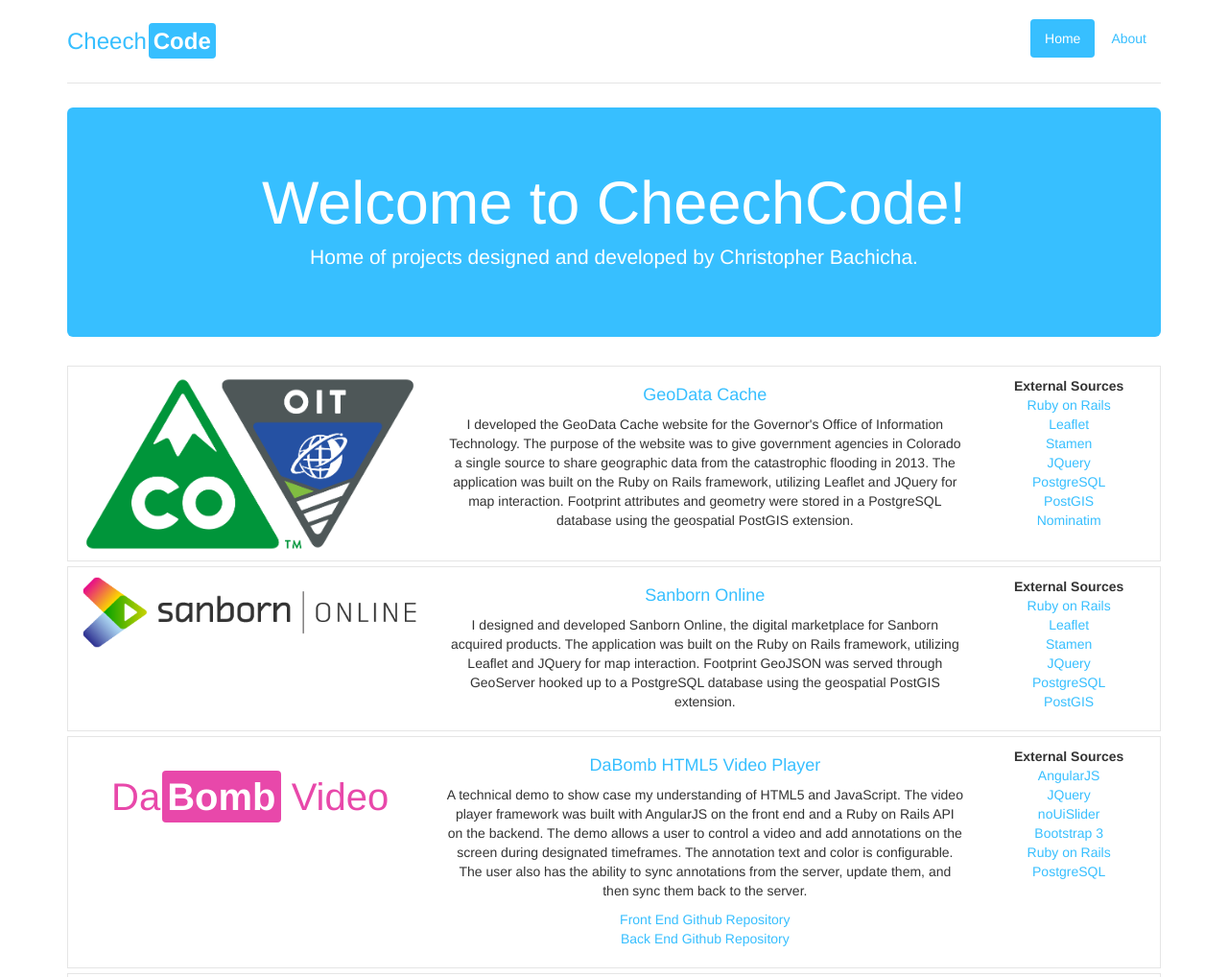
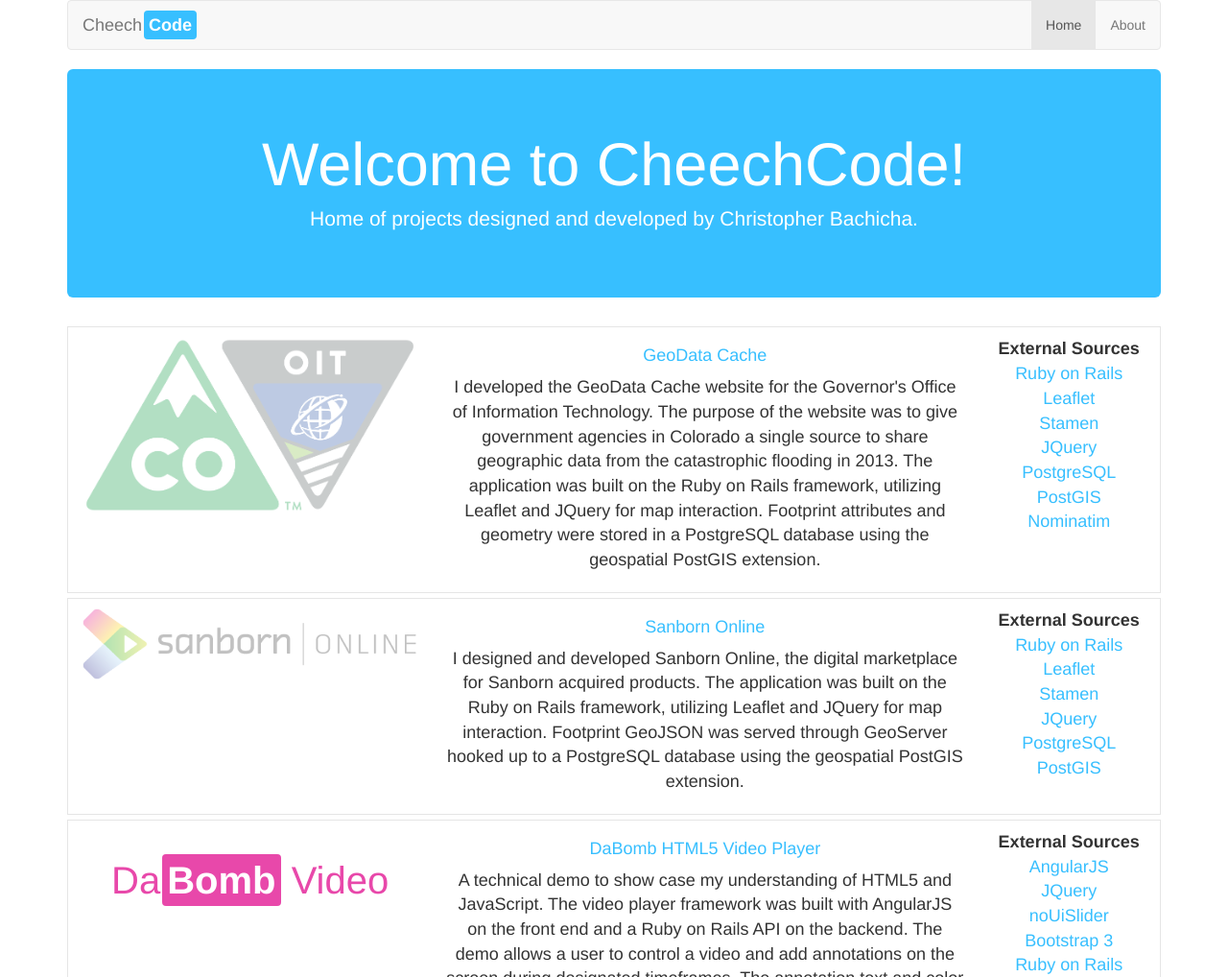
Before and after one commit to cbachich/cheechcode-portal, a plain HTML site: page index.html in a window 1280 px wide. Shown: the top 1018 px of the page at 96% size. Drawn offline with nearby package versions, Linux system fonts and the light colour scheme.

Commit message:
Doing the text more visible

```diff
--- a/index.html
+++ b/index.html
@@ -14,20 +14,36 @@
       <script src="https://oss.maxcdn.com/libs/respond.js/1.3.0/respond.min.js"></script>
     <![endif]-->
     <title>Welcome to CheechCode</title>
+    <style>
+
+        p {
+            font-size: 18px;
+        }
+
+        img {
+            opacity: 0.3;
+        }
+        h1, h2, h3, h4 {
+            font-style: blod;
+        }
+
+    </style>
   </head>
   <body>
     <div class="container">
-      <div class="header">
-        <ul class="nav nav-pills pull-right">
-          <li class="active">
-            <a href="index.html">Home</a>
-          </li>
-          <li>
-            <a href="about.html">About</a>
-          </li>
-        </ul>
-        <h3><a href="index.html">Cheech<strong class="logo">Code</strong></a></h3>
-      </div>
+      <nav class="navbar navbar-default">
+  <div class="container-fluid">
+    <div class="navbar-header">
+     <a class="navbar-brand" href="index.html">Cheech<strong class="logo">Code</strong></a>
+    </div>
+    <ul class="nav navbar-nav pull-right">
+      <li class="active"><a href="index.html">Home</a></li>
+      <li><a href="about.html">About</a></li>
+    </ul>
+  </div>
+</nav>
+
+
       <div class="jumbotron">
         <h1>Welcome to CheechCode!</h1>
         <p class="lead">
```
Also changed, not shown: about.html (+11 -11 lines).
